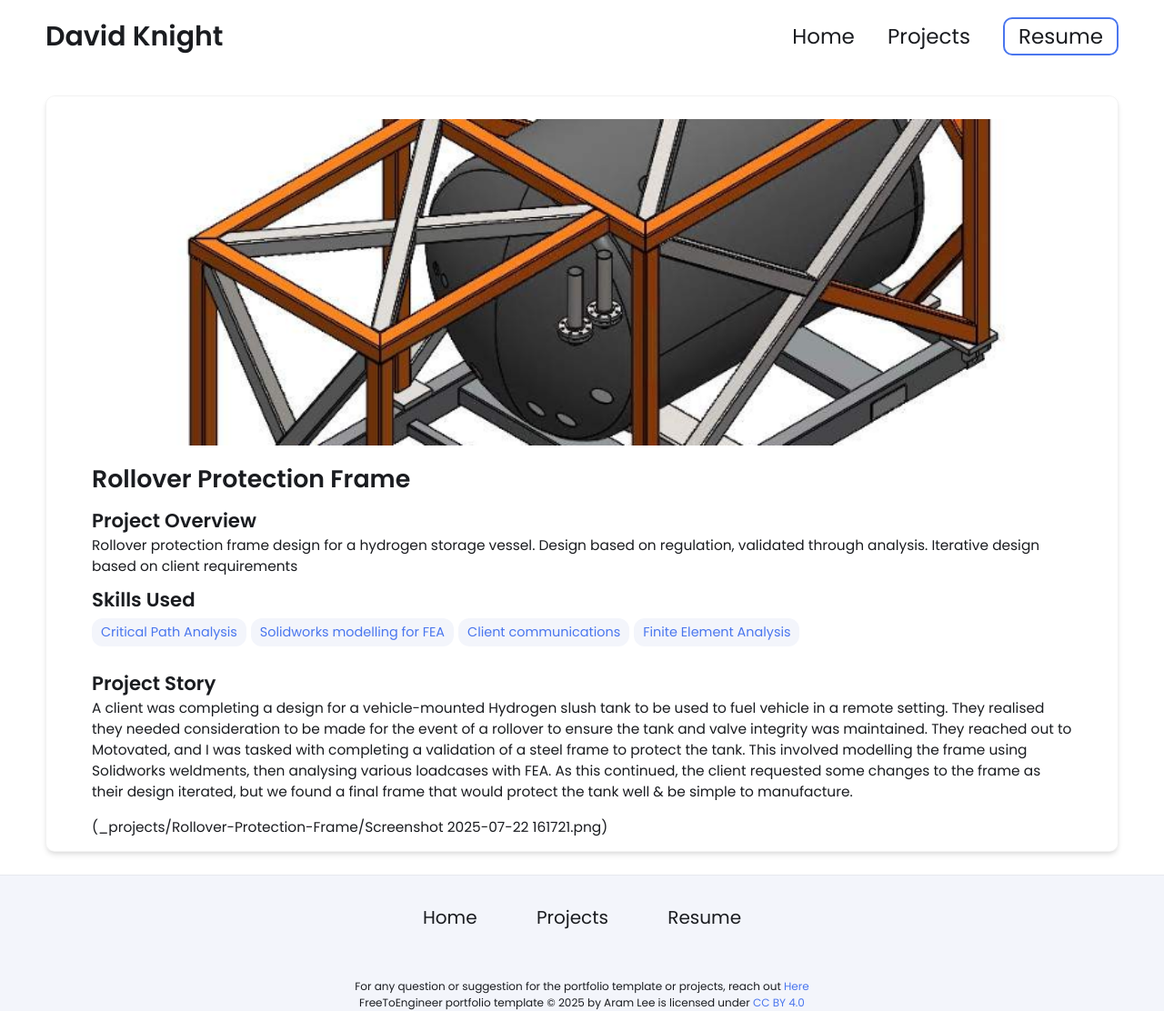
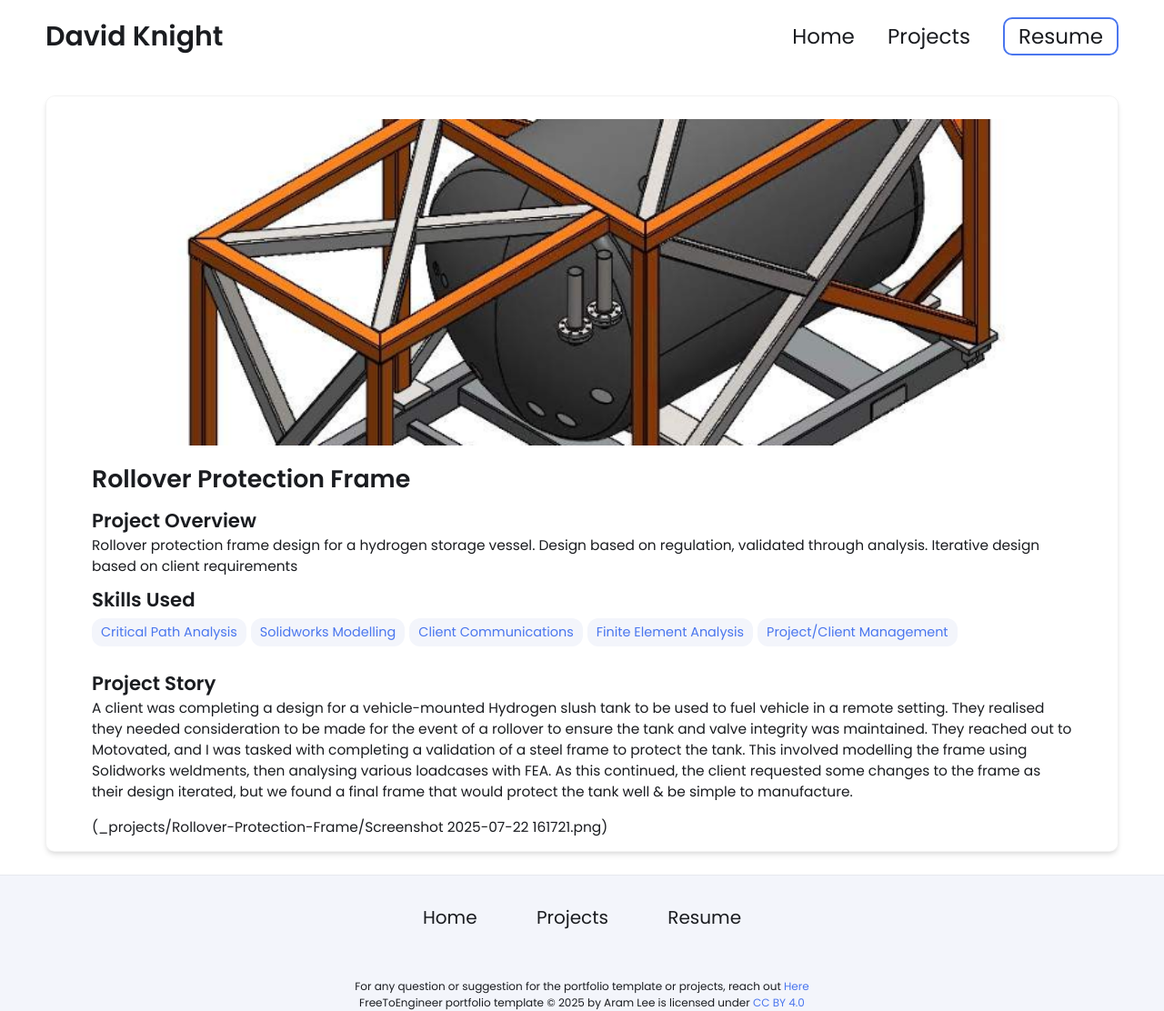
Before and after one commit to David-K-NZ/David-K-NZ.github.io, a Jekyll site: the page built from _projects/Rollover-Protection-Frame/index.md, in a window 1280 px wide. Shown: the whole page at 91% size. Built offline with Jekyll 4.4.1, drawn with Linux system fonts in a browser that asks for light colours.

Commit message:
skills fixed

```diff
--- a/_projects/Rollover-Protection-Frame/index.md
+++ b/_projects/Rollover-Protection-Frame/index.md
@@ -4,9 +4,11 @@ title: Rollover Protection Frame
 description:  Rollover protection frame design for a hydrogen storage vessel. Design based on regulation, validated through analysis. Iterative design based on client requirements
 skills:
 - Critical Path Analysis
-- Solidworks modelling for FEA
-- Client communications
+- Solidworks Modelling
+- Client Communications
 - Finite Element Analysis
+- Project/Client Management
+
 main-image: /Screenshot 2025-07-22 161616.png
 ---
 
```
Also changed, not shown: _projects/Rope-Sheave-Analysis/index.md (+1 -0 lines), _projects/Seismic-Validation/index.md (+2 -1 lines).
